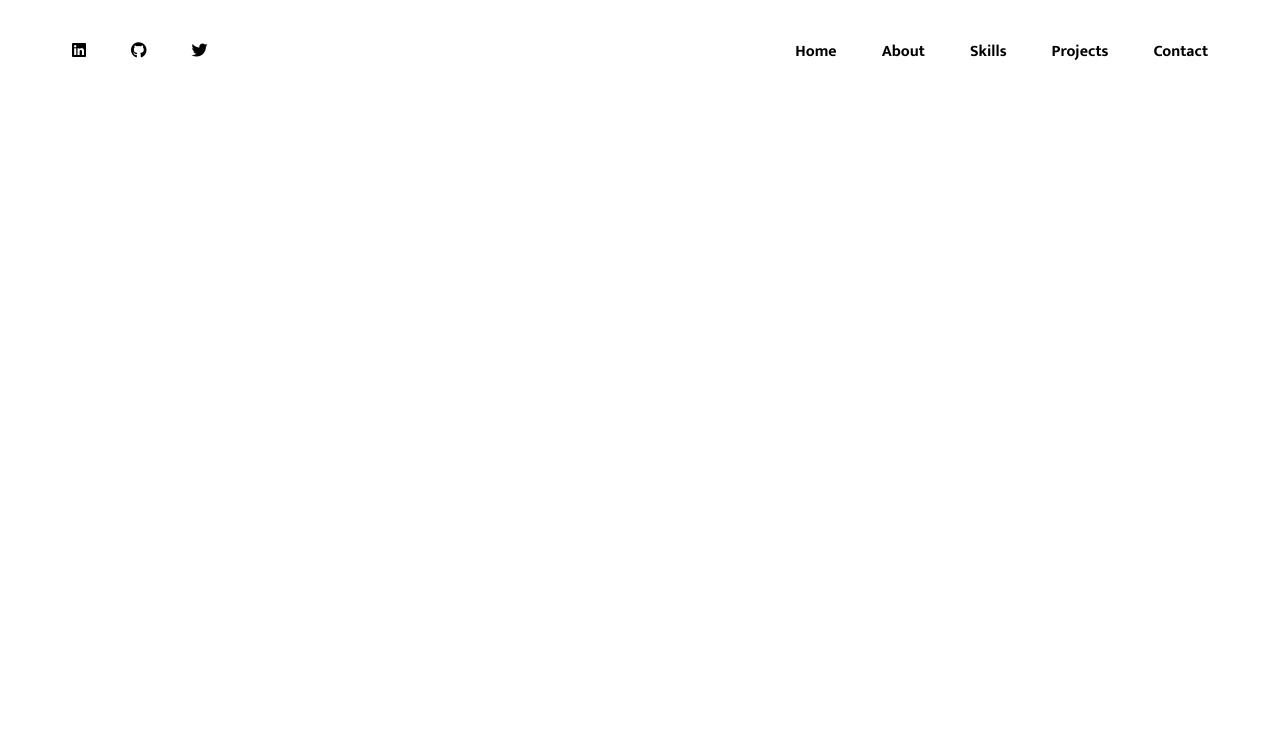
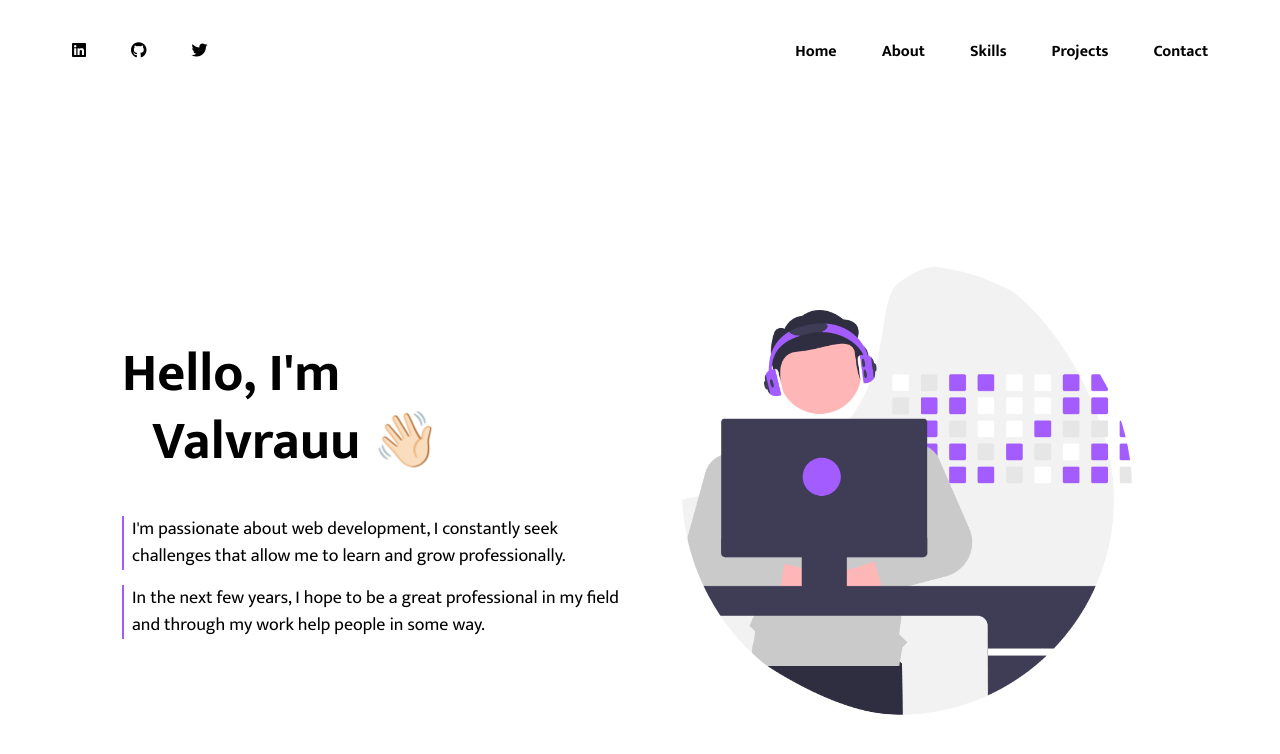
Before and after one commit to valvrauu/portfolio, a website built with webpack: page index.html in a window 1280 px wide. Built offline with nearby package versions, Linux system fonts and the light colour scheme.

Commit message:
:sparkles: feat: create intro section

```diff
--- a/index.html
+++ b/index.html
@@ -86,6 +86,35 @@
             </div>
         </header>
 
+        <section class="block-intro">
+            <div class="block-intro__about-box">
+                <h1 class="primary-title block-intro__primary-title">
+                    Hello, I'm
+                    <span class="block-intro__title-name">Valvrauu &#x1F44B;&#x1F3FB;</span>
+                </h1>
+
+                <div class="block-intro__group-texts">
+                    <p class="paragraph block-intro__paragraph">
+                        I'm passionate about web development, I constantly seek challenges that allow me to learn and grow
+                        professionally.
+                    </p>
+
+                    <p class="paragraph block-intro__paragraph">
+                        In the next few years, I hope to be a great professional in my field and through my work help people
+                        in some way.
+                    </p>
+                </div>
+            </div>
+
+            <div class="block-intro__illustration-box">
+                <img
+                    src="./src/assets/imgs/about.png"
+                    alt=""
+                    class="block-intro__illustration"
+                >
+            </div>
+        </section>
+
         <script src="./public/js/bundle.js"></script>
         <script src="https://kit.fontawesome.com/22317eee19.js" crossorigin="anonymous"></script>
     </body>
```
